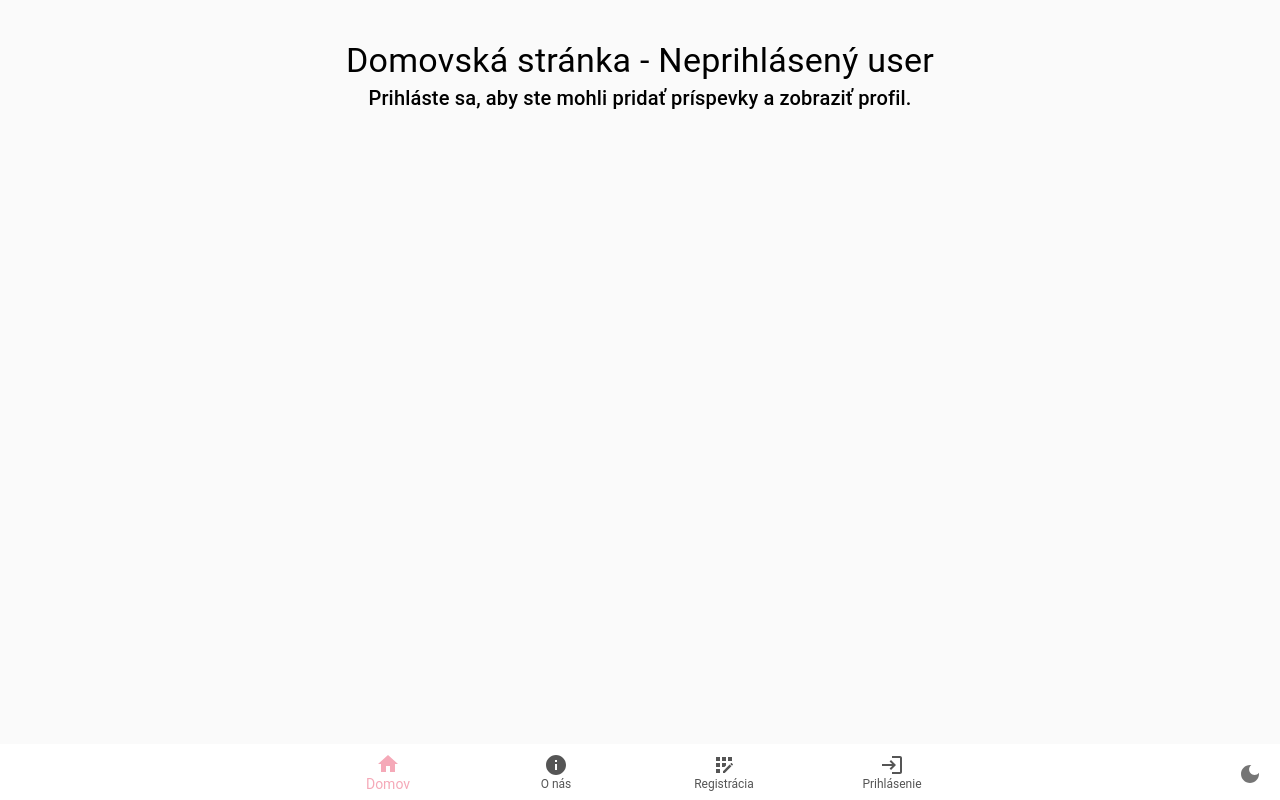
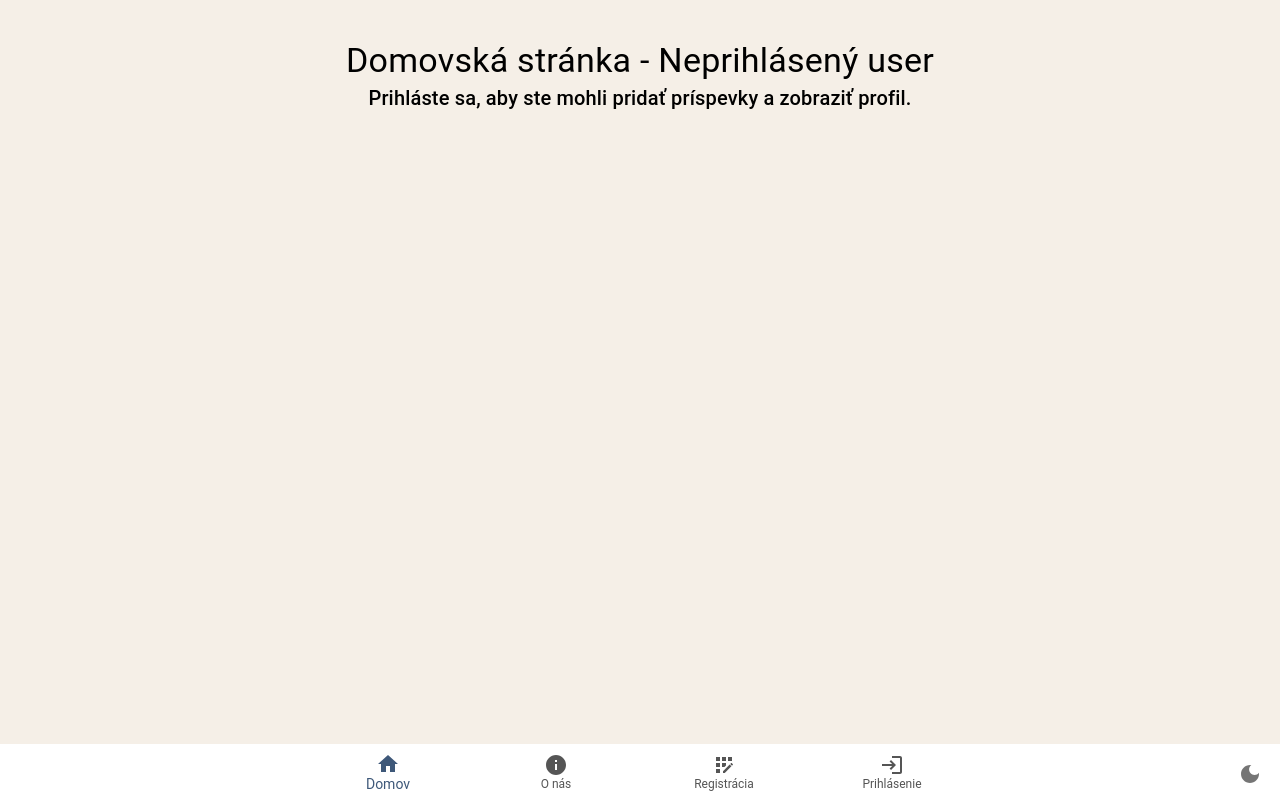
Before and after one commit to modrako/Zostygram, a Next.js app: page / in a window 1280 px wide. Built offline with nearby package versions, Linux system fonts and the light colour scheme; no server answers.

Commit message:
testchanges

```diff
--- a/src/styles/theme.ts
+++ b/src/styles/theme.ts
@@ -1,15 +1,14 @@
 import { createTheme } from '@mui/material/styles';
 
-// Light theme colors
 const lightPalette = {
   primary: {
-    main: '#F5A9B8', // pink
+    main: '#3E5879',
   },
   secondary: {
-    main: '#5BCEFA', // light blue
+    main: '#F5EFE7',
   },
   background: {
-    default: '#fafafa',
+    default: '#F5EFE7',
     paper: '#ffffff',
   },
   text: {
@@ -18,16 +17,15 @@ const lightPalette = {
   },
 };
 
-// Dark theme colors
 const darkPalette = {
   primary: {
-    main: '#D162A4', // pink
+    main: '#F5EFE7',
   },
   secondary: {
-    main: '#FF9A56', // light orange
+    main: '#3E5879',
   },
   background: {
-    default: '#1a1a1a',
+    default: '#213555',
     paper: '#2c2c2c',
   },
   text: {
```
